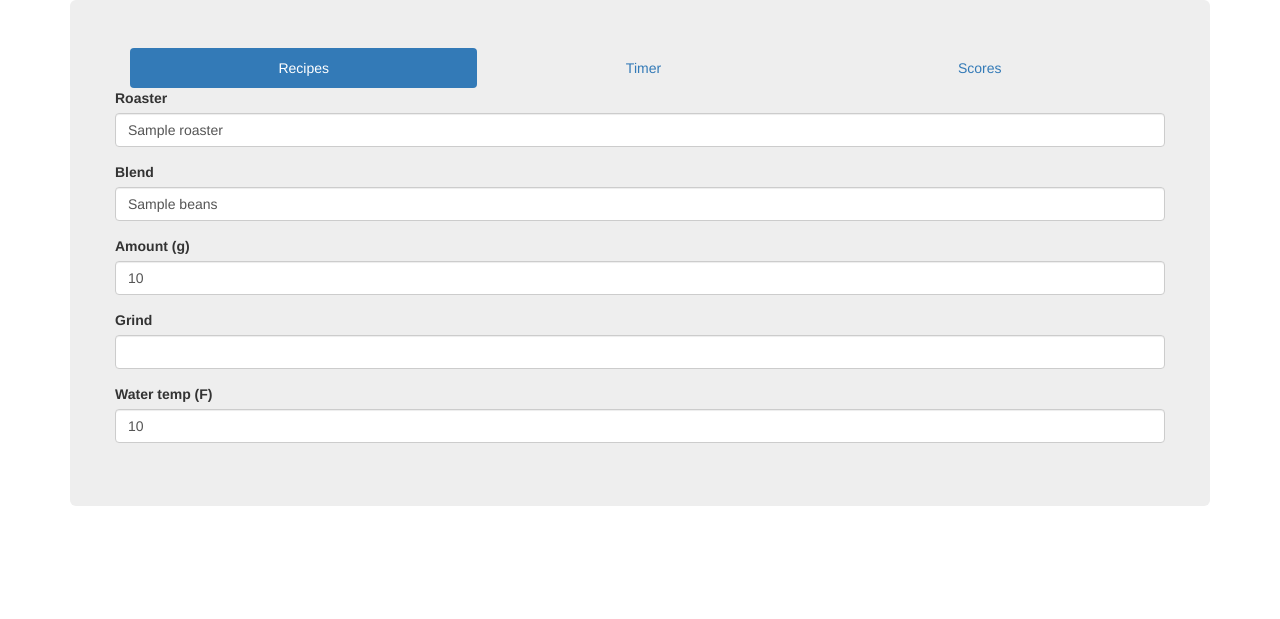
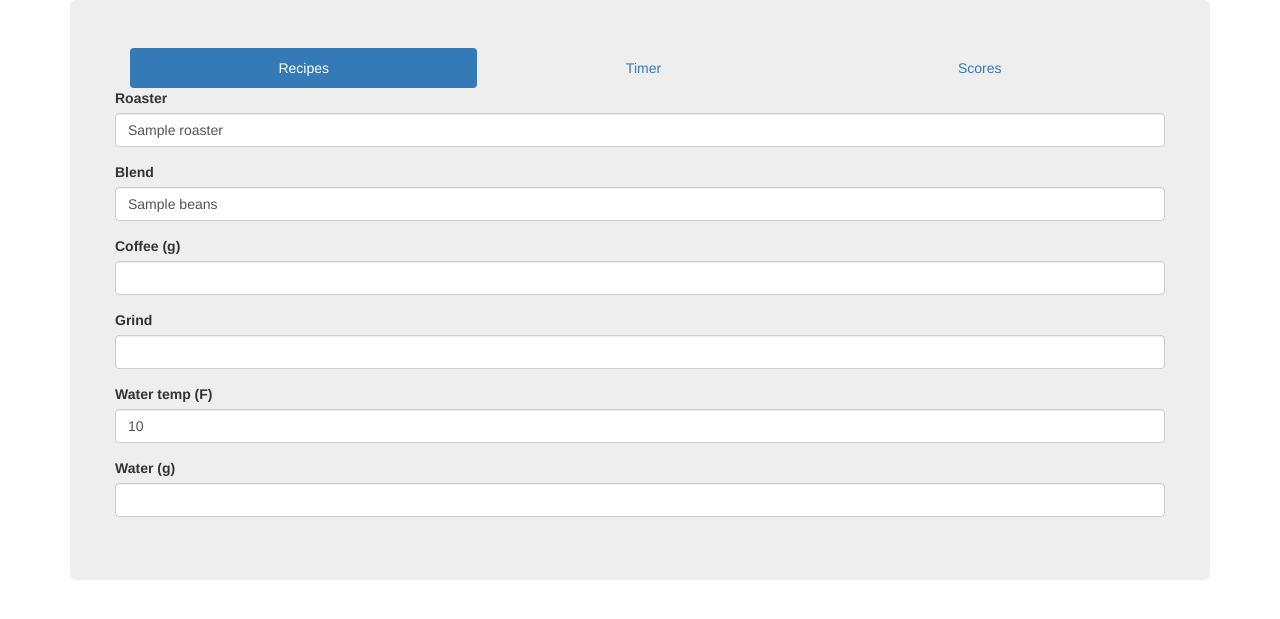
Before and after one commit to hinnefe2/brewlog, a Flask app: template brewlog/templates/index.html in a window 1280 px wide. Shown: the top 619 px of the page. Run offline with Flask 2, Linux system fonts and the light colour scheme; the template is opened without the code that fills it: most values are stand-ins (such as "Sample title", 1, 10 or a date in 2020); some libraries are stand-ins or nearby versions.

Commit message:
ENH Add parameter for water amount

```diff
--- a/brewlog/db_io.py
+++ b/brewlog/db_io.py
@@ -14,7 +14,7 @@ SCORES = {'table_name': 'scores',
 
 PARAMS = {'table_name': 'params',
           'type_col': 'param_type',
-          'types': ['roaster', 'beans', 'amount', 'grind', 'temp']}
+          'types': ['roaster', 'beans', 'coffee', 'grind', 'temp', 'water']}
 
 TIMES = {'table_name': 'steps',
          'type_col': 'step_type',
--- a/brewlog/templates/recipes.html
+++ b/brewlog/templates/recipes.html
@@ -7,8 +7,8 @@
   <input type="text" class="form-control" id="beans" name="beans" value="{{ params.beans }}">
 </div>
 <div class="form-group">
-  <label for="amount">Amount (g)</label>
-  <input type="number" class="form-control" id="amount" name="amount" value="{{ params.amount }}">
+  <label for="amount">Coffee (g)</label>
+  <input type="number" class="form-control" id="coffee" name="coffee" value="{{ params.coffee }}">
 </div>
 <div class="form-group">
   <label for="grind">Grind</label>
@@ -18,3 +18,7 @@
   <label for="temp">Water temp (F)</label>
   <input type="number" class="form-control" id="temp" name="temp" value="{{ params.temp }}">
 </div>
+<div class="form-group">
+  <label for="amount">Water (g)</label>
+  <input type="number" class="form-control" id="water" name="water" value="{{ params.water }}">
+</div>
```
